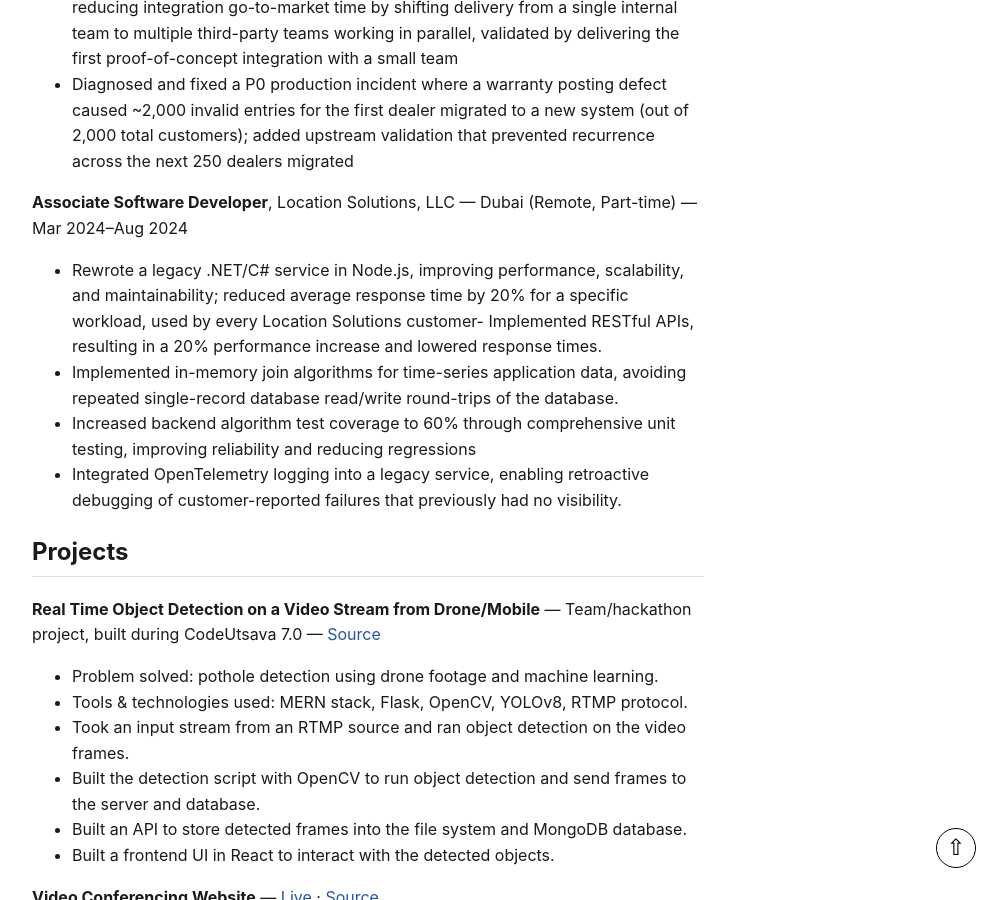
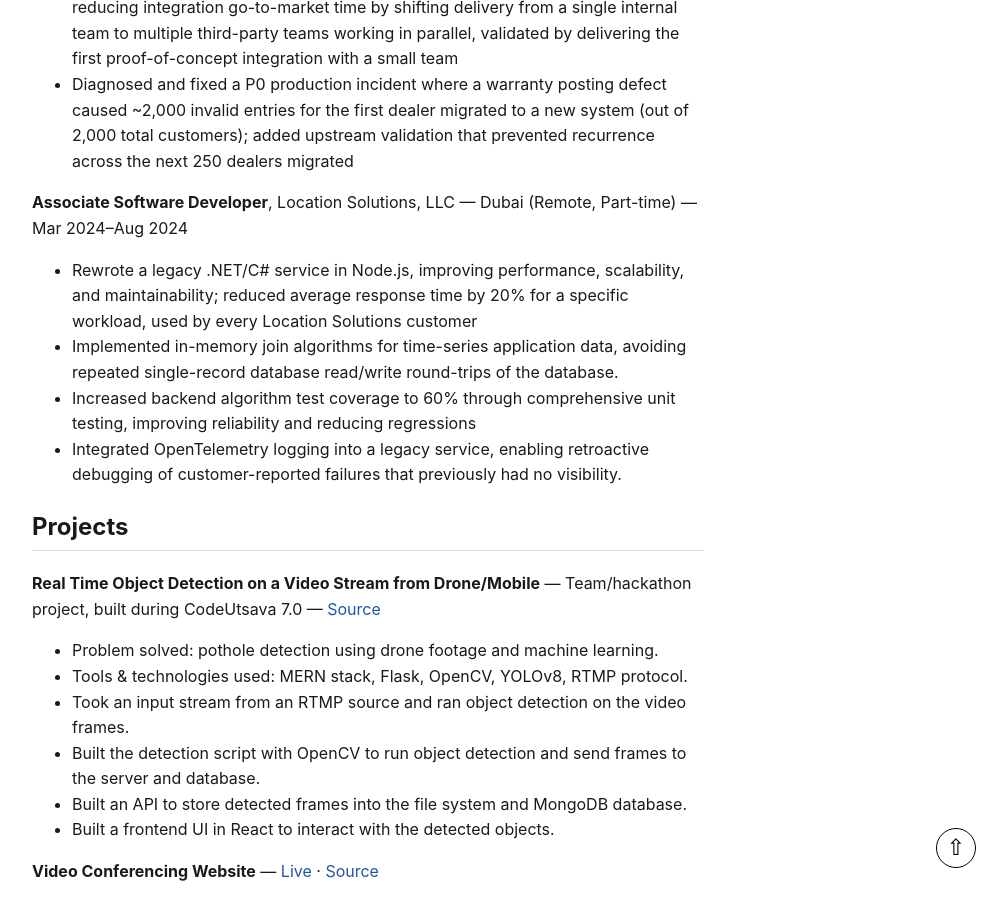
Before and after one commit to aarifkhan7/aarifkhan7.github.io, a Jekyll site: the page built from resume.md, in a window 1280 px wide and 900 px high, scrolled down 748 px. Shown: the whole window, without its empty margins (272-1279 px from the left). Built offline with Jekyll 4.4.1, drawn with Linux system fonts in a browser that asks for light colours.

Commit message:
Fix Bullet

```diff
--- a/resume.md
+++ b/resume.md
@@ -22,7 +22,7 @@ description: >-
 - Diagnosed and fixed a P0 production incident where a warranty posting defect caused ~2,000 invalid entries for the first dealer migrated to a new system (out of 2,000 total customers); added upstream validation that prevented recurrence across the next 250 dealers migrated
 
 **Associate Software Developer**, Location Solutions, LLC — Dubai (Remote, Part-time) — Mar 2024–Aug 2024
-- Rewrote a legacy .NET/C# service in Node.js, improving performance, scalability, and maintainability; reduced average response time by 20% for a specific workload, used by every Location Solutions customer- Implemented RESTful APIs, resulting in a 20% performance increase and lowered response times.
+- Rewrote a legacy .NET/C# service in Node.js, improving performance, scalability, and maintainability; reduced average response time by 20% for a specific workload, used by every Location Solutions customer
 - Implemented in-memory join algorithms for time-series application data, avoiding repeated single-record database read/write round-trips of the database.
 - Increased backend algorithm test coverage to 60% through comprehensive unit testing, improving reliability and reducing regressions
 - Integrated OpenTelemetry logging into a legacy service, enabling retroactive debugging of customer-reported failures that previously had no visibility.
```
Also changed, not shown: 2 other files.
